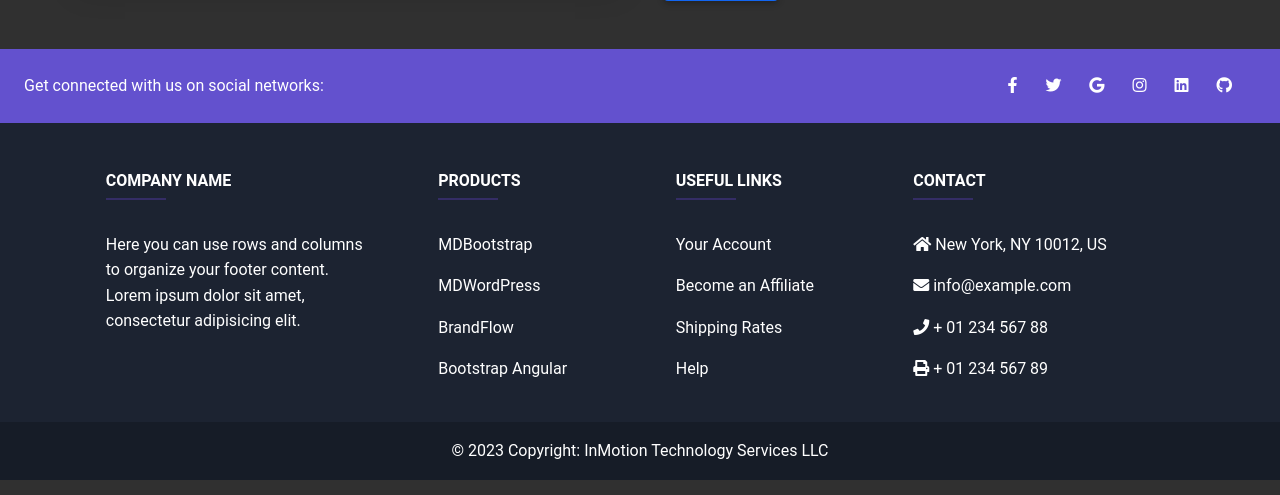
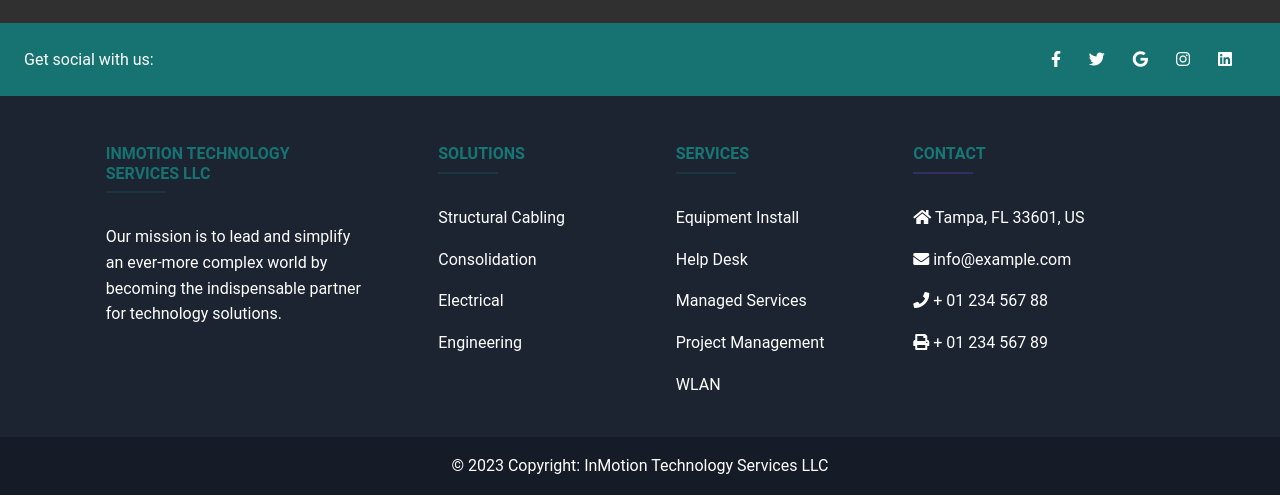
Before and after one commit to kknixon/InMotionTech, a Flask app: page /services in a window 1280 px wide. Shown: the part 4489-4984 px from the top of the page. Run offline with Flask 3, Linux system fonts and the light colour scheme; some libraries are stand-ins or nearby versions.

Commit message:
added styling to index,base,services pages.

```diff
--- a/templates/base.html
+++ b/templates/base.html
@@ -86,16 +86,16 @@
 <!-- Footer -->
 <footer class="text-center text-lg-start text-white" style="background-color: #1c2331">
   <!-- Section: Social media -->
-  <section class="d-flex justify-content-between p-4" style="background-color: #6351ce">
+  <section class="d-flex justify-content-between p-4" style="background-color: #167372">
     <!-- Left -->
     <div class="me-5">
-      <span>Get connected with us on social networks:</span>
+      <span>Get social with us:</span>
     </div>
     <!-- Left -->
 
     <!-- Right -->
     <div>
-      <a href="" class="text-white me-4">
+      <a href="https://www.facebook.com/profile.php?id=100078014267937" class="text-white me-4">
         <i class="fab fa-facebook-f"></i>
       </a>
       <a href="" class="text-white me-4">
@@ -110,9 +110,6 @@
       <a href="" class="text-white me-4">
         <i class="fab fa-linkedin"></i>
       </a>
-      <a href="" class="text-white me-4">
-        <i class="fab fa-github"></i>
-      </a>
     </div>
     <!-- Right -->
   </section>
@@ -126,12 +123,10 @@
         <!-- Grid column -->
         <div class="col-md-3 col-lg-4 col-xl-3 mx-auto mb-4">
           <!-- Content -->
-          <h6 class="text-uppercase fw-bold">Company name</h6>
-          <hr class="mb-4 mt-0 d-inline-block mx-auto" style="width: 60px; background-color: #7c4dff; height: 2px" />
+          <h6 class="text-uppercase fw-bold" style="color: #167372;">InMotion Technology Services LLC</h6>
+          <hr class="mb-4 mt-0 d-inline-block mx-auto" style="width: 60px; background-color: #167372; height: 2px" />
           <p>
-            Here you can use rows and columns to organize your footer
-            content. Lorem ipsum dolor sit amet, consectetur adipisicing
-            elit.
+            Our mission is to lead and simplify an ever-more complex world by becoming the indispensable partner for technology solutions.
           </p>
         </div>
         <!-- Grid column -->
@@ -139,19 +134,19 @@
         <!-- Grid column -->
         <div class="col-md-2 col-lg-2 col-xl-2 mx-auto mb-4">
           <!-- Links -->
-          <h6 class="text-uppercase fw-bold">Products</h6>
-          <hr class="mb-4 mt-0 d-inline-block mx-auto" style="width: 60px; background-color: #7c4dff; height: 2px" />
+          <h6 class="text-uppercase fw-bold"><a style="color: #177775 ;" href="{{url_for('services') }}">Solutions</a></h6>
+          <hr class="mb-4 mt-0 d-inline-block mx-auto" style="width: 60px; background-color: #167372; height: 2px" />
           <p>
-            <a href="#!" class="text-white">MDBootstrap</a>
+            <a href="{{url_for('cabling') }}" class="text-white">Structural Cabling</a>
           </p>
           <p>
-            <a href="#!" class="text-white">MDWordPress</a>
+            <a href="{{url_for('consolidation') }}" class="text-white">Consolidation</a>
           </p>
           <p>
-            <a href="#!" class="text-white">BrandFlow</a>
+            <a href="{{url_for('electrical') }}" class="text-white">Electrical</a>
           </p>
           <p>
-            <a href="#!" class="text-white">Bootstrap Angular</a>
+            <a href="{{url_for('engineering') }}"class="text-white">Engineering</a>
           </p>
         </div>
         <!-- Grid column -->
@@ -159,19 +154,22 @@
         <!-- Grid column -->
         <div class="col-md-3 col-lg-2 col-xl-2 mx-auto mb-4">
           <!-- Links -->
-          <h6 class="text-uppercase fw-bold">Useful links</h6>
-          <hr class="mb-4 mt-0 d-inline-block mx-auto" style="width: 60px; background-color: #7c4dff; height: 2px" />
+          <h6 class="text-uppercase fw-bold"><a style="color: #177775 ;" href="{{url_for('services') }}">Services</a></h6>
+          <hr class="mb-4 mt-0 d-inline-block mx-auto" style="width: 60px; background-color: #167372; height: 2px" />
           <p>
-            <a href="#!" class="text-white">Your Account</a>
+            <a href="{{url_for('equipmentinstall') }}" class="text-white">Equipment Install</a>
           </p>
           <p>
-            <a href="#!" class="text-white">Become an Affiliate</a>
+            <a href="{{url_for('helpdesk') }}" class="text-white">Help Desk</a>
           </p>
           <p>
-            <a href="#!" class="text-white">Shipping Rates</a>
+            <a href="{{url_for('managedservices') }}"class="text-white">Managed Services</a>
           </p>
           <p>
-            <a href="#!" class="text-white">Help</a>
+            <a href="{{url_for('projectmanagement') }}" class="text-white">Project Management</a>
+          </p>
+          <p>
+            <a href="{{url_for('wlan') }}" class="text-white">WLAN</a>
           </p>
         </div>
         <!-- Grid column -->
@@ -179,9 +177,9 @@
         <!-- Grid column -->
         <div class="col-md-4 col-lg-3 col-xl-3 mx-auto mb-md-0 mb-4">
           <!-- Links -->
-          <h6 class="text-uppercase fw-bold">Contact</h6>
+          <h6 class="text-uppercase fw-bold"><a style="color: #177775 ;" href="{{url_for('services') }}">Contact</a></h6>
           <hr class="mb-4 mt-0 d-inline-block mx-auto" style="width: 60px; background-color: #7c4dff; height: 2px" />
-          <p><i class="fas fa-home mr-3"></i> New York, NY 10012, US</p>
+          <p><i class="fas fa-home mr-3"></i> Tampa, FL 33601, US</p>
           <p><i class="fas fa-envelope mr-3"></i> info@example.com</p>
           <p><i class="fas fa-phone mr-3"></i> + 01 234 567 88</p>
           <p><i class="fas fa-print mr-3"></i> + 01 234 567 89</p>
--- a/templates/services.html
+++ b/templates/services.html
@@ -30,14 +30,12 @@
                 class="w-100 shadow-4-strong rounded-4 mb-4" alt="" aria-controls="#picker-editor" draggable="false">
             </div>
             <div class="col-md-6 mb-4 mb-md-0">
-              <h3 class="fw-bold"><a href= "{{url_for('cabling') }}">Structure Cabling</a></h3>
-              <div class="mb-2 text-danger small"> <i class="fas fa-money-bill me-2"
-                  aria-controls="#picker-editor"></i><span>Business</span> </div>
+              <h3 class="fw-bold"><a href= "{{url_for('cabling') }}" style="color: #167372;">Structure Cabling</a></h3>
               <p class="text-muted">Ut pretium ultricies dignissim. Sed sit amet mi eget urna placerat vulputate. Ut
                 vulputate est non quam dignissim elementum. Donec a ullamcorper diam.</p>
               <p class="text-muted">Lorem ipsum dolor sit amet consectetur adipisicing elit. Ea quae nulla saepe rerum
                 aspernatur odio amet perferendis tempora mollitia? Ratione unde magni omnis quaerat blanditiis cumque
-                dolore placeat rem dignissimos?</p> <a class="btn   btn-primary" href="#" role="button"
+                dolore placeat rem dignissimos?</p> <a class="btn " href="#" role="button" style="background-color: #167372; color: white;"
                 aria-controls="#picker-editor" draggable="false">Read more</a>
             </div>
           </div>
@@ -46,9 +44,7 @@
                 class="w-100 shadow-4-strong rounded-4 mb-4" alt="" aria-controls="#picker-editor" draggable="false">
             </div>
             <div class="col-md-6 mb-4 mb-md-0">
-              <h3 class="fw-bold"><a href= "{{url_for('consolidation') }}">Consolidation</a></h3>
-              <div class="mb-2 text-primary small"> <i class="fas fa-money-bill me-2"
-                  aria-controls="#picker-editor"></i><span>Art</span> </div>
+              <h3 class="fw-bold"><a href= "{{url_for('consolidation') }}"style="color: #167372;">Consolidation</a></h3>
               <p class="text-muted">Duis sagittis, turpis in ullamcorper venenatis, ligula nibh porta dui, sit amet
                 rutrum enim massa in ante. Curabitur in justo at lorem laoreet ultricies. Nunc ligula felis, sagittis
                 eget nisi vitae, sodales vestibulum purus. Vestibulum nibh ipsum, rhoncus vel sagittis nec, placerat
@@ -56,7 +52,7 @@
                 magna id rhoncus. Suspendisse potenti. Nam mattis faucibus imperdiet. Proin tempor lorem at neque
                 tempus aliquet. Phasellus at ex volutpat, varius arcu id, aliquam lectus. Vestibulum mattis felis quis
                 ex pharetra luctus. Etiam luctus sagittis massa, sed iaculis est vehicula ut.</p> <a
-                class="btn   btn-primary" href="#" role="button" aria-controls="#picker-editor" draggable="false">Read
+                class="btn" href="#" role="button" style="background-color: #167372; color: white;"aria-controls="#picker-editor" draggable="false">Read
                 more</a>
             </div>
           </div>
@@ -65,9 +61,7 @@
                 class="w-100 shadow-4-strong rounded-4 mb-4" alt="" aria-controls="#picker-editor" draggable="false">
             </div>
             <div class="col-md-6 mb-4 mb-md-0">
-              <h3 class="fw-bold"><a href= "{{url_for('electrical') }}">Electrical</a></h3>
-              <div class="mb-2 text-warning small"> <i class="fas fa-money-bill me-2"
-                  aria-controls="#picker-editor"></i><span>Business</span> </div>
+              <h3 class="fw-bold"><a href= "{{url_for('electrical') }}"style="color: #167372;">Electrical</a></h3>
               <p class="text-muted">Sed sollicitudin purus sed nulla dignissim ullamcorper. Aenean tincidunt vulputate
                 libero, nec imperdiet sapien pulvinar id. Nullam scelerisque odio vel lacus faucibus, tincidunt
                 feugiat augue ornare. Proin ac dui vel lectus eleifend vestibulum et lobortis risus. Nullam in commodo
@@ -77,7 +71,7 @@
                 Integer et vehicula leo, vitae interdum lectus. Praesent nulla purus, commodo at euismod nec, blandit
                 ultrices erat. Aliquam eros ipsum, interdum et mattis vitae, faucibus vitae justo. Nulla condimentum
                 hendrerit leo, in feugiat ipsum condimentum ac. Maecenas sed blandit dolor.</p> <a
-                class="btn   btn-primary" href="#" role="button" aria-controls="#picker-editor" draggable="false">Read
+                class="btn" href="#" role="button" style="background-color: #167372; color: white;" aria-controls="#picker-editor" draggable="false">Read
                 more</a>
             </div>
           </div>
@@ -86,9 +80,7 @@
                 class="w-100 shadow-4-strong rounded-4 mb-4" alt="" aria-controls="#picker-editor" draggable="false">
             </div>
             <div class="col-md-6 mb-4 mb-md-0">
-              <h3 class="fw-bold"><a href= "{{url_for('engineering') }}">Engineering</a></h3>
-              <div class="mb-2 text-primary small"> <i class="fas fa-money-bill me-2"
-                  aria-controls="#picker-editor"></i><span>Art</span> </div>
+              <h3 class="fw-bold"><a href= "{{url_for('engineering') }}"style="color: #167372;">Engineering</a></h3>
               <p class="text-muted">Duis sagittis, turpis in ullamcorper venenatis, ligula nibh porta dui, sit amet
                 rutrum enim massa in ante. Curabitur in justo at lorem laoreet ultricies. Nunc ligula felis, sagittis
                 eget nisi vitae, sodales vestibulum purus. Vestibulum nibh ipsum, rhoncus vel sagittis nec, placerat
@@ -96,7 +88,7 @@
                 magna id rhoncus. Suspendisse potenti. Nam mattis faucibus imperdiet. Proin tempor lorem at neque
                 tempus aliquet. Phasellus at ex volutpat, varius arcu id, aliquam lectus. Vestibulum mattis felis quis
                 ex pharetra luctus. Etiam luctus sagittis massa, sed iaculis est vehicula ut.</p> <a
-                class="btn   btn-primary" href="#" role="button" aria-controls="#picker-editor" draggable="false">Read
+                class="btn" href="#" role="button" style="background-color: #167372; color: white;" aria-controls="#picker-editor" draggable="false">Read
                 more</a>
             </div>
           </div>
@@ -105,9 +97,7 @@
                 class="w-100 shadow-4-strong rounded-4 mb-4" alt="" aria-controls="#picker-editor" draggable="false">
             </div>
             <div class="col-md-6 mb-4 mb-md-0">
-              <h3 class="fw-bold"><a href= "{{url_for('equipmentinstall') }}">Equipment Install</a></h3>
-              <div class="mb-2 text-warning small"> <i class="fas fa-money-bill me-2"
-                  aria-controls="#picker-editor"></i><span>Business</span> </div>
+              <h3 class="fw-bold"><a href= "{{url_for('equipmentinstall') }}"style="color: #167372;">Equipment Install</a></h3>
               <p class="text-muted">Sed sollicitudin purus sed nulla dignissim ullamcorper. Aenean tincidunt vulputate
                 libero, nec imperdiet sapien pulvinar id. Nullam scelerisque odio vel lacus faucibus, tincidunt
                 feugiat augue ornare. Proin ac dui vel lectus eleifend vestibulum et lobortis risus. Nullam in commodo
@@ -117,7 +107,7 @@
                 Integer et vehicula leo, vitae interdum lectus. Praesent nulla purus, commodo at euismod nec, blandit
                 ultrices erat. Aliquam eros ipsum, interdum et mattis vitae, faucibus vitae justo. Nulla condimentum
                 hendrerit leo, in feugiat ipsum condimentum ac. Maecenas sed blandit dolor.</p> <a
-                class="btn   btn-primary" href="#" role="button" aria-controls="#picker-editor" draggable="false">Read
+                class="btn" href="#" role="button" style="background-color: #167372; color: white;" aria-controls="#picker-editor" draggable="false">Read
                 more</a>
             </div>
           </div>
@@ -126,9 +116,7 @@
                 class="w-100 shadow-4-strong rounded-4 mb-4" alt="" aria-controls="#picker-editor" draggable="false">
             </div>
             <div class="col-md-6 mb-4 mb-md-0">
-              <h3 class="fw-bold"><a href= "{{url_for('helpdesk') }}">Help Desk</a></h3>
-              <div class="mb-2 text-primary small"> <i class="fas fa-money-bill me-2"
-                  aria-controls="#picker-editor"></i><span>Art</span> </div>
+              <h3 class="fw-bold"><a href= "{{url_for('helpdesk') }}"style="color: #167372;">Help Desk</a></h3>
               <p class="text-muted">Duis sagittis, turpis in ullamcorper venenatis, ligula nibh porta dui, sit amet
                 rutrum enim massa in ante. Curabitur in justo at lorem laoreet ultricies. Nunc ligula felis, sagittis
                 eget nisi vitae, sodales vestibulum purus. Vestibulum nibh ipsum, rhoncus vel sagittis nec, placerat
@@ -136,7 +124,7 @@
                 magna id rhoncus. Suspendisse potenti. Nam mattis faucibus imperdiet. Proin tempor lorem at neque
                 tempus aliquet. Phasellus at ex volutpat, varius arcu id, aliquam lectus. Vestibulum mattis felis quis
                 ex pharetra luctus. Etiam luctus sagittis massa, sed iaculis est vehicula ut.</p> <a
-                class="btn   btn-primary" href="#" role="button" aria-controls="#picker-editor" draggable="false">Read
+                class="btn" href="#" role="button" style="background-color: #167372; color: white;" aria-controls="#picker-editor" draggable="false">Read
                 more</a>
             </div>
           </div>
@@ -145,9 +133,7 @@
                 class="w-100 shadow-4-strong rounded-4 mb-4" alt="" aria-controls="#picker-editor" draggable="false">
             </div>
             <div class="col-md-6 mb-4 mb-md-0">
-              <h3 class="fw-bold"><a href= "{{url_for('managedservices') }}">Managed Services</a></h3>
-              <div class="mb-2 text-warning small"> <i class="fas fa-money-bill me-2"
-                  aria-controls="#picker-editor"></i><span>Business</span> </div>
+              <h3 class="fw-bold"><a href= "{{url_for('managedservices') }}"style="color: #167372;">Managed Services</a></h3>
               <p class="text-muted">Sed sollicitudin purus sed nulla dignissim ullamcorper. Aenean tincidunt vulputate
                 libero, nec imperdiet sapien pulvinar id. Nullam scelerisque odio vel lacus faucibus, tincidunt
                 feugiat augue ornare. Proin ac dui vel lectus eleifend vestibulum et lobortis risus. Nullam in commodo
@@ -157,7 +143,7 @@
                 Integer et vehicula leo, vitae interdum lectus. Praesent nulla purus, commodo at euismod nec, blandit
                 ultrices erat. Aliquam eros ipsum, interdum et mattis vitae, faucibus vitae justo. Nulla condimentum
                 hendrerit leo, in feugiat ipsum condimentum ac. Maecenas sed blandit dolor.</p> <a
-                class="btn   btn-primary" href="#" role="button" aria-controls="#picker-editor" draggable="false">Read
+                class="btn" href="#" role="button" style="background-color: #167372; color: white;" aria-controls="#picker-editor" draggable="false">Read
                 more</a>
             </div>
           </div>
@@ -166,9 +152,7 @@
                 class="w-100 shadow-4-strong rounded-4 mb-4" alt="" aria-controls="#picker-editor" draggable="false">
             </div>
             <div class="col-md-6 mb-4 mb-md-0">
-              <h3 class="fw-bold"><a href= "{{url_for('projectmanagement') }}">Project Management</a></h3>
-              <div class="mb-2 text-primary small"> <i class="fas fa-money-bill me-2"
-                  aria-controls="#picker-editor"></i><span>Art</span> </div>
+              <h3 class="fw-bold"><a href= "{{url_for('projectmanagement') }}"style="color: #167372;">Project Management</a></h3>
               <p class="text-muted">Duis sagittis, turpis in ullamcorper venenatis, ligula nibh porta dui, sit amet
                 rutrum enim massa in ante. Curabitur in justo at lorem laoreet ultricies. Nunc ligula felis, sagittis
                 eget nisi vitae, sodales vestibulum purus. Vestibulum nibh ipsum, rhoncus vel sagittis nec, placerat
@@ -176,7 +160,7 @@
                 magna id rhoncus. Suspendisse potenti. Nam mattis faucibus imperdiet. Proin tempor lorem at neque
                 tempus aliquet. Phasellus at ex volutpat, varius arcu id, aliquam lectus. Vestibulum mattis felis quis
                 ex pharetra luctus. Etiam luctus sagittis massa, sed iaculis est vehicula ut.</p> <a
-                class="btn   btn-primary" href="#" role="button" aria-controls="#picker-editor" draggable="false">Read
+                class="btn" href="#" role="button" style="background-color: #167372; color: white;" aria-controls="#picker-editor" draggable="false">Read
                 more</a>
             </div>
           </div>
@@ -185,9 +169,7 @@
                 class="w-100 shadow-4-strong rounded-4 mb-4" alt="" aria-controls="#picker-editor" draggable="false">
             </div>
             <div class="col-md-6 mb-4 mb-md-0">
-              <h3 class="fw-bold"><a href= "{{url_for('wlan') }}">WLAN</a></h3>
-              <div class="mb-2 text-warning small"> <i class="fas fa-money-bill me-2"
-                  aria-controls="#picker-editor"></i><span>Business</span> </div>
+              <h3 class="fw-bold"><a href= "{{url_for('wlan') }}"style="color: #167372;">WLAN</a></h3>
               <p class="text-muted">Sed sollicitudin purus sed nulla dignissim ullamcorper. Aenean tincidunt vulputate
                 libero, nec imperdiet sapien pulvinar id. Nullam scelerisque odio vel lacus faucibus, tincidunt
                 feugiat augue ornare. Proin ac dui vel lectus eleifend vestibulum et lobortis risus. Nullam in commodo
@@ -197,7 +179,7 @@
                 Integer et vehicula leo, vitae interdum lectus. Praesent nulla purus, commodo at euismod nec, blandit
                 ultrices erat. Aliquam eros ipsum, interdum et mattis vitae, faucibus vitae justo. Nulla condimentum
                 hendrerit leo, in feugiat ipsum condimentum ac. Maecenas sed blandit dolor.</p> <a
-                class="btn   btn-primary" href="#" role="button" aria-controls="#picker-editor" draggable="false">Read
+                class="btn" href="#" role="button" style="background-color: #167372; color: white;" aria-controls="#picker-editor" draggable="false">Read
                 more</a>
             </div>
           </div>
```
Also changed, not shown: templates/index.html (+14 -14 lines).
